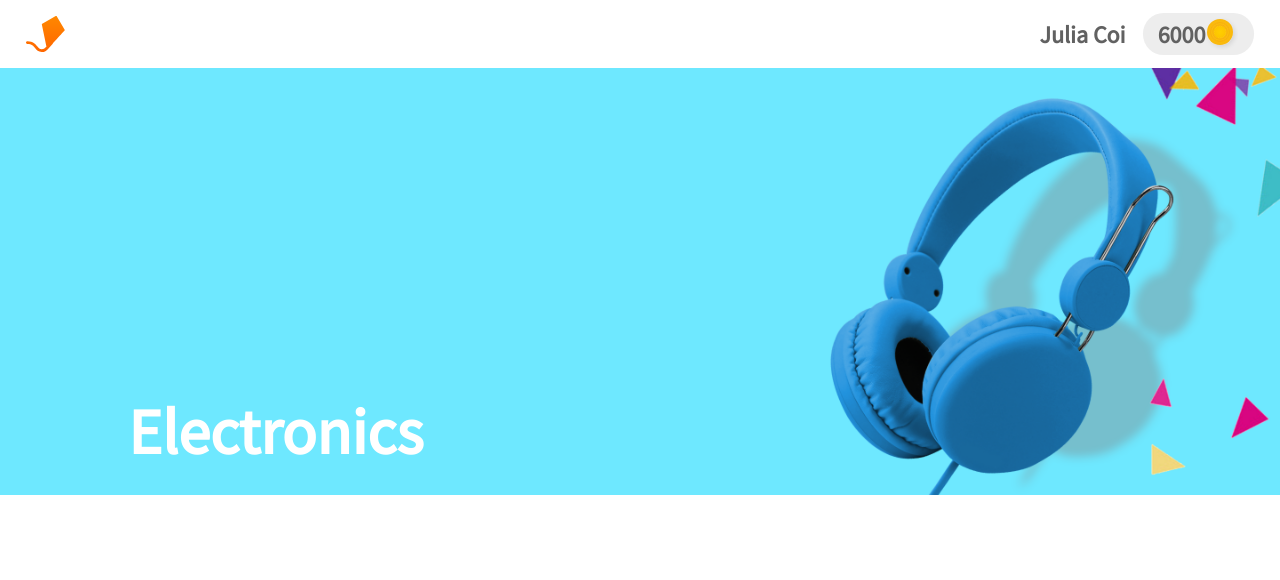
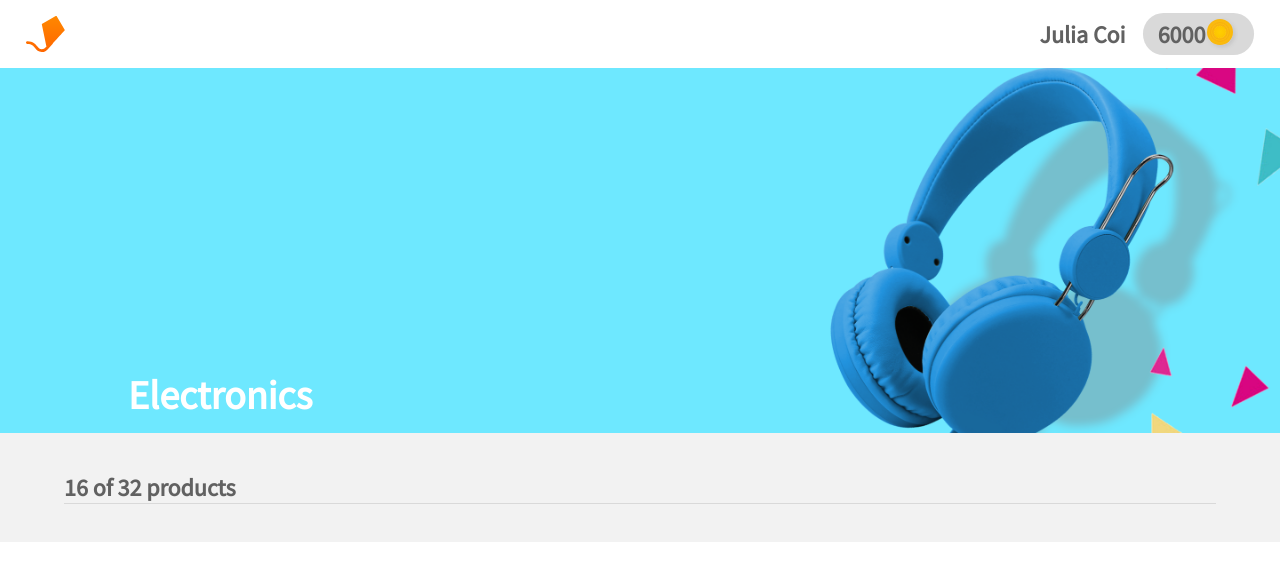
Before and after one commit to navarretececi/acamica-rewards-store, a React (Create React App) app: page / in a window 1280 px wide. Shown: the top 580 px of the page. Built offline with nearby package versions, Linux system fonts and the light colour scheme.

Commit message:
footer & header

```diff
--- /dev/null
+++ b/src/App.css
@@ -0,0 +1,5 @@
+.section{
+    background: var(--lightgrey);
+    padding: 3% 5%;
+    width: 100%;
+}
--- a/src/App.js
+++ b/src/App.js
@@ -1,5 +1,8 @@
+import './App.css';
 import { Nav } from './components/nav/Nav'
 import { Header } from './components/header/Header'
+
+import { Footer } from './components/footer/Footer'
 
 
 
@@ -9,6 +12,9 @@ function App() {
     <div>
       <Nav />
       <Header/>
+      <section className="section">
+        <Footer />
+      </section>
     </div>
   );
 }
--- /dev/null
+++ b/src/components/footer/Footer.css
@@ -0,0 +1,3 @@
+.footer{
+    border-bottom: 1.5px solid var(--grey);
+}
--- a/src/components/footer/Footer.js
+++ b/src/components/footer/Footer.js
@@ -0,0 +1,9 @@
+import './Footer.css';
+
+export const Footer =()=>{
+    return(
+        <footer className="footer">
+            <h3 className="normal-text">16 of 32 products</h3>
+        </footer>
+    )
+}
--- a/src/components/header/Header.css
+++ b/src/components/header/Header.css
@@ -1,11 +1,11 @@
 .header{
-    height: 480px;
+    height: 170px;
 }
 
 .img-portal{
-    object-fit: fill;
-    max-width: 100%;
-    max-height: 100%;
+    width: 100%;
+    height: 100%;
+    object-fit: cover;
 }
 
 .principal-text{
@@ -16,8 +16,14 @@
     margin-left: 10%;
 }
 
-@media (min-width: 600px) {
-    .principal-text{
-        font-size: 64px;
+  @media (min-width: 600px) {
+    .header{
+        height: 260px;
     }
   }
+
+@media (min-width: 1000px) {
+    .header{
+        height: 365px;
+    }
+  }
--- a/src/index.css
+++ b/src/index.css
@@ -17,7 +17,7 @@ body{
 :root{
 --white: #ffffff;
 --lightblue: linear-gradient(180deg, rgba(10, 212, 250, 0.86) 0%, rgba(37, 187, 241, 0.86) 100%);
---grey: #EDEDED;
+--grey: #D9D9D9;
 --lightgrey: #F2F2F2;
 --textLightGrey: #A3A3A3;
 --textDarkGrey: #616161;
```
